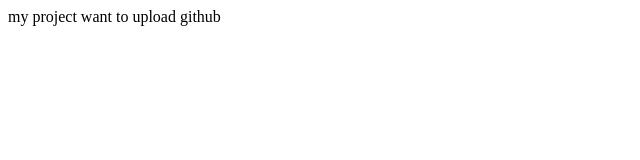
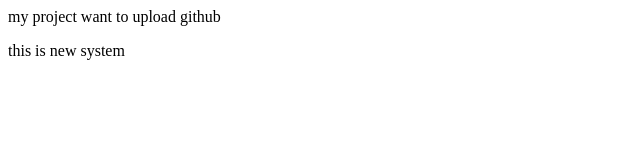
Before and after one commit to Santanu1202/project2, a plain HTML site: page index.html in a window 1280 px wide. Shown: the whole page, without its empty margins (0-640 px from the left). Drawn offline with Linux system fonts and the light colour scheme.

Commit message:
new system add

```diff
--- a/index.html
+++ b/index.html
@@ -1 +1,2 @@
 <p>my project want to upload github</p>
+<p>this is new system</p>
```
